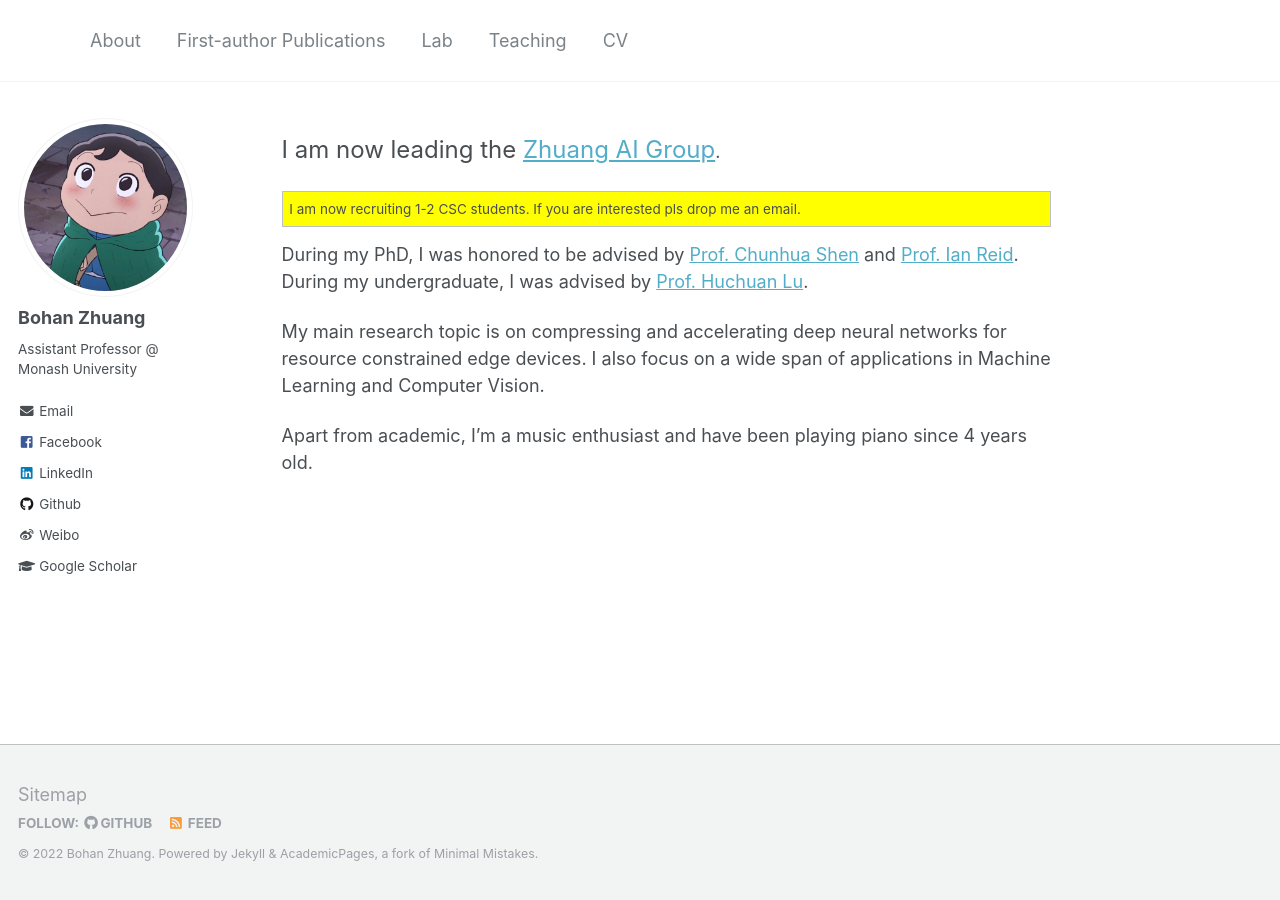
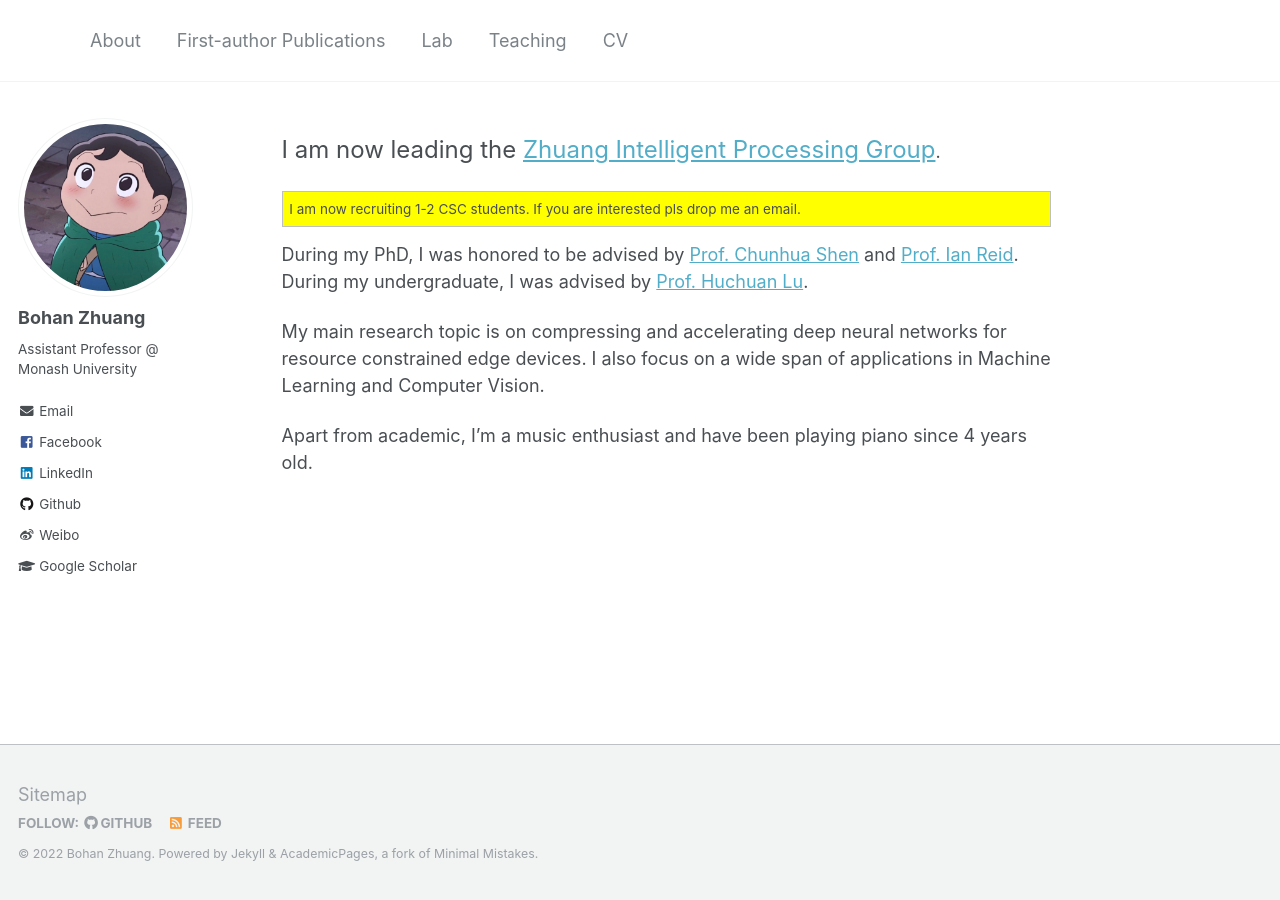
Before and after one commit to bohanzhuang/bohanzhuang.github.io, a Jekyll site: the page built from _pages/about.md, in a window 1280 px wide. Built offline with Jekyll 4.4.1, drawn with Linux system fonts in a browser that asks for light colours.

Commit message:
Update about.md

```diff
--- a/_pages/about.md
+++ b/_pages/about.md
@@ -9,7 +9,7 @@ redirect_from:
 ---
 
 <p>
-<font size=5>I am now leading the <a href="https://zhuang-group.github.io/">Zhuang AI Group</a></font>.
+<font size=5>I am now leading the <a href="https://zip-group.github.io/">Zhuang Intelligent Processing Group</a></font>.
 </p>
 
 <table><tr><td bgcolor=yellow> I am now recruiting 1-2 CSC students. If you are interested pls drop me an email.</td></tr></table>
```
